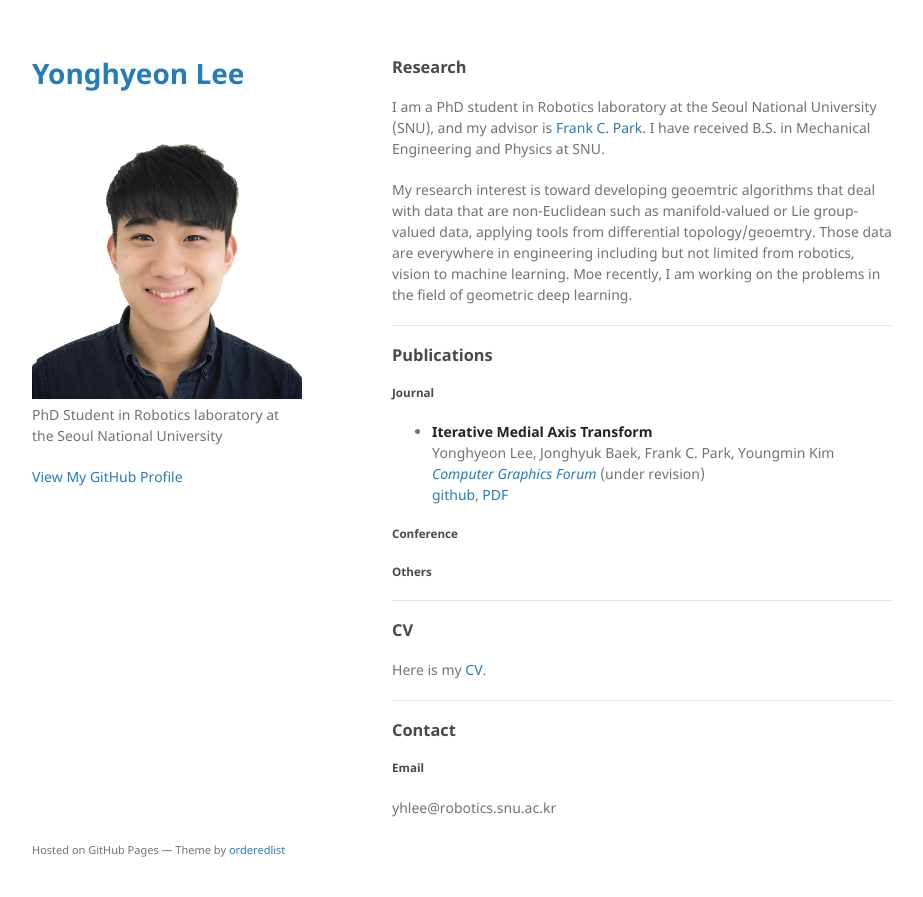
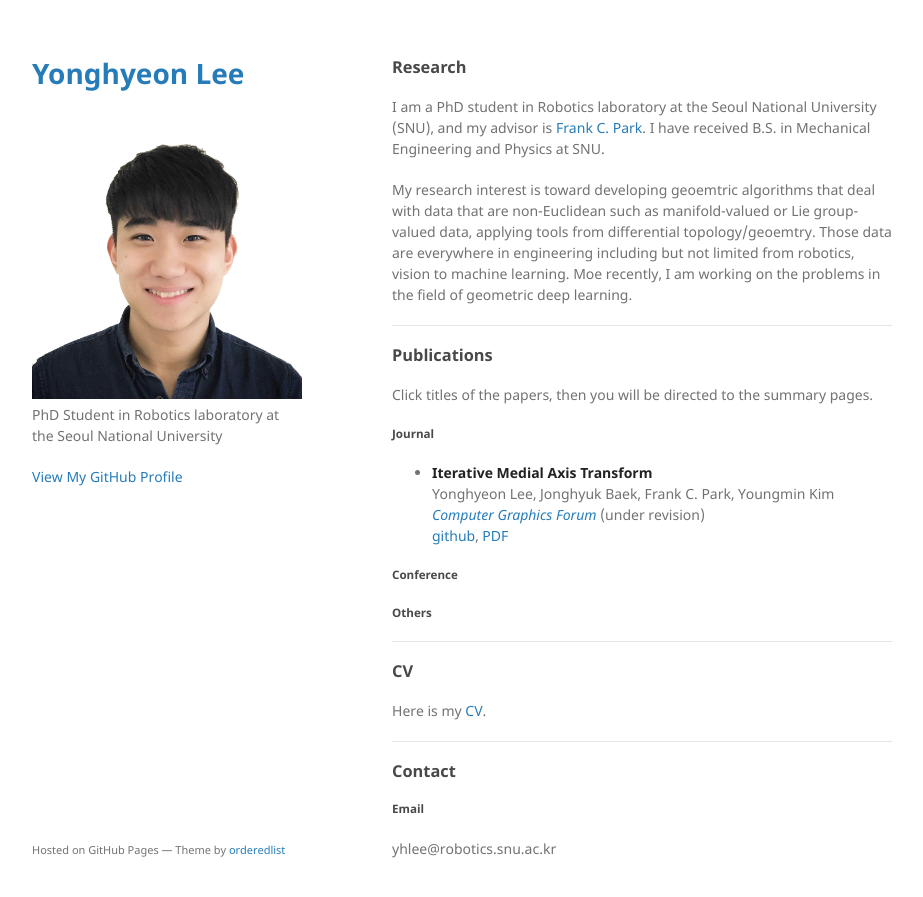
Before and after one commit to Gabe-YHLee/Gabe-YHLee.github.io, a Jekyll site: the page built from index.md, in a window 1280 px wide and 929 px high. Shown: the top 897 px of the window, without its empty margins (178-1101 px from the left). Built offline with Jekyll 4.4.1, drawn with Linux system fonts in a browser that asks for light colours; our own code applies the rules of GitHub Pages for plain Markdown files.

```diff
--- a/index.md
+++ b/index.md
@@ -11,8 +11,9 @@ My research interest is toward developing geoemtric algorithms that deal with da
 ---
 
 ### Publications
+Click titles of the papers, then you will be directed to the summary pages.
 ##### Journal
-+ [__Iterative Medial Axis Transform__]()
++ [__Iterative Medial Axis Transform__](./Publications/Journal/IMAT.md)
 Yonghyeon Lee, Jonghyuk Baek, Frank C. Park, Youngmin Kim
 [*Computer Graphics Forum*](https://onlinelibrary.wiley.com/journal/14678659) (under revision)
 [github](https://github.com/Gabe-YHLee/IterativeMAT), [PDF]()
```
Also changed, not shown: Publications/Journal/IMAT/IMAT.md (added, +6 -0 lines), Publications/Journal/IMAT/image/teaser.PNG (added).
